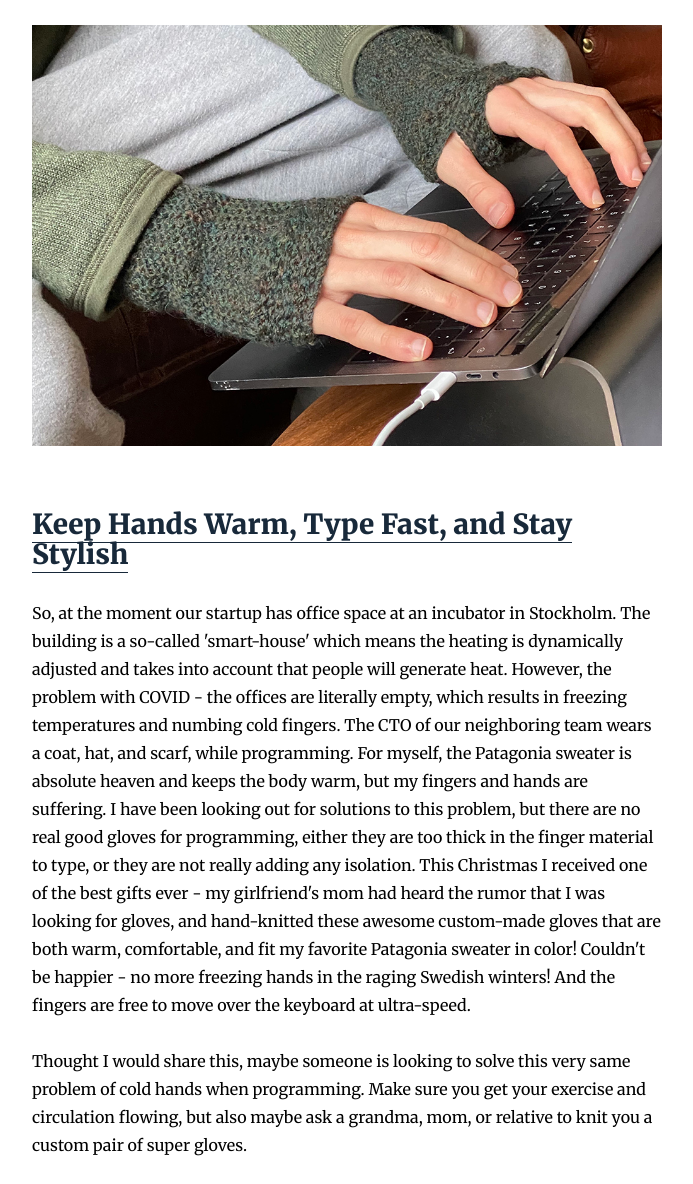
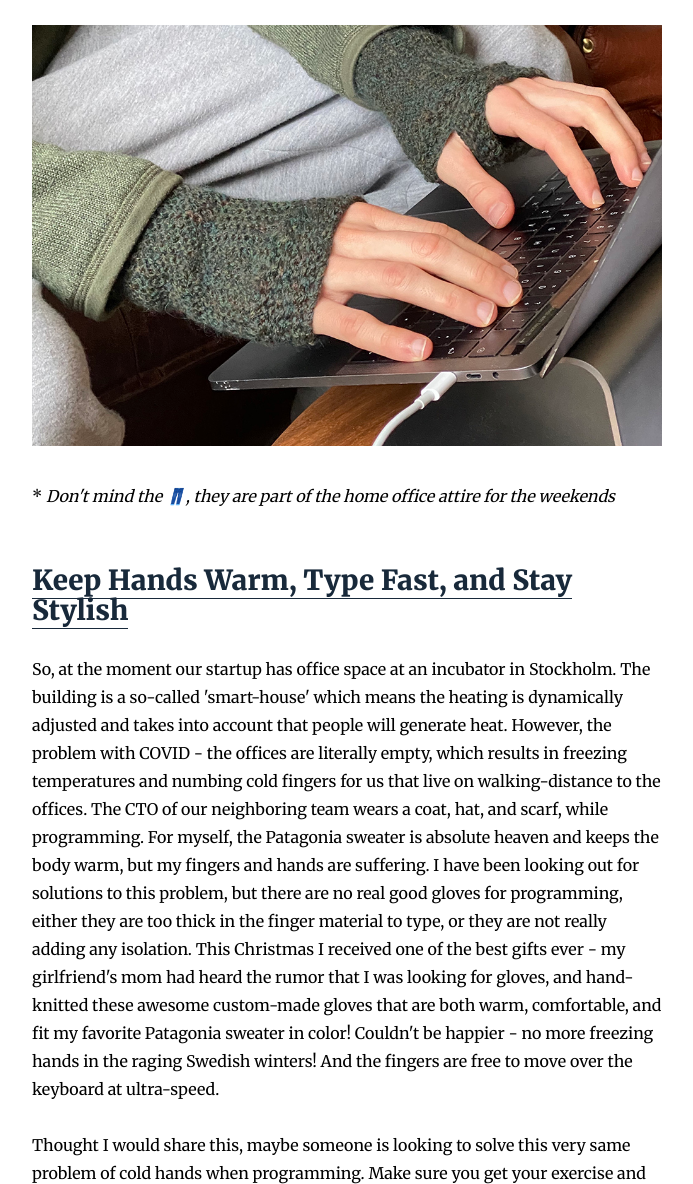
Before and after one commit to rintala/swedish-tea, a Gatsby site: page /programming-gloves/ in a window 1280 px wide. Shown: the part 214-1398 px from the top of the page, without its empty margins (293-986 px from the left). Built offline with nearby package versions, Linux system fonts and the light colour scheme; Gatsby itself is replaced by a stand-in of ours; some packages are replaced by stand-ins of ours.

Commit message:
Minor fixes

```diff
--- a/content/blog/programming-gloves/index.md
+++ b/content/blog/programming-gloves/index.md
@@ -4,12 +4,13 @@ date: "2021-01-10T12:00:24.004Z"
 description: "Keep Hands Warm, Type Fast, and Stay Stylish"
 ---
 
-![gloves-header](./img/programming-gloves-in-action.jpg)
+![gloves-header](./img/programming-gloves-in-action.jpg) \* _Don't mind the
+👖, they are part of the home office attire for the weekends_
 
 ## <a name="intro">Keep Hands Warm, Type Fast, and Stay Stylish</a>
 
-So, at the moment our startup has office space at an incubator in Stockholm. The building is a so-called 'smart-house' which means the heating is dynamically adjusted and takes into account that people will generate heat. However, the problem with COVID - the offices are literally empty, which results in freezing temperatures and numbing cold fingers. The CTO of our neighboring team wears a coat, hat, and scarf, while programming. For myself, the Patagonia sweater is absolute heaven and keeps the body warm, but my fingers and hands are suffering. I have been looking out for solutions to this problem, but there are no real good gloves for programming, either they are too thick in the finger material to type, or they are not really adding any isolation. This Christmas I received one of the best gifts ever - my girlfriend's mom had heard the rumor that I was looking for gloves, and hand-knitted these awesome custom-made gloves that are both warm, comfortable, and fit my favorite Patagonia sweater in color! Couldn't be happier - no more freezing hands in the raging Swedish winters! And the fingers are free to move over the keyboard at ultra-speed.
+So, at the moment our startup has office space at an incubator in Stockholm. The building is a so-called 'smart-house' which means the heating is dynamically adjusted and takes into account that people will generate heat. However, the problem with COVID - the offices are literally empty, which results in freezing temperatures and numbing cold fingers for us that live on walking-distance to the offices. The CTO of our neighboring team wears a coat, hat, and scarf, while programming. For myself, the Patagonia sweater is absolute heaven and keeps the body warm, but my fingers and hands are suffering. I have been looking out for solutions to this problem, but there are no real good gloves for programming, either they are too thick in the finger material to type, or they are not really adding any isolation. This Christmas I received one of the best gifts ever - my girlfriend's mom had heard the rumor that I was looking for gloves, and hand-knitted these awesome custom-made gloves that are both warm, comfortable, and fit my favorite Patagonia sweater in color! Couldn't be happier - no more freezing hands in the raging Swedish winters! And the fingers are free to move over the keyboard at ultra-speed.
 
-Thought I would share this, maybe someone is looking to solve this very same problem of cold hands when programming. Make sure you get your exercise and circulation flowing, but also maybe ask a grandma, mom, or relative to knit you a custom pair of super gloves.
+Thought I would share this, maybe someone is looking to solve this very same problem of cold hands when programming. Make sure you get your exercise and circulation flowing, but also maybe ask a grandma, mom, or relative to knit you a custom pair of super gloves. Or even look up a tutorial and make your own!
 
 Stay coding!
```
